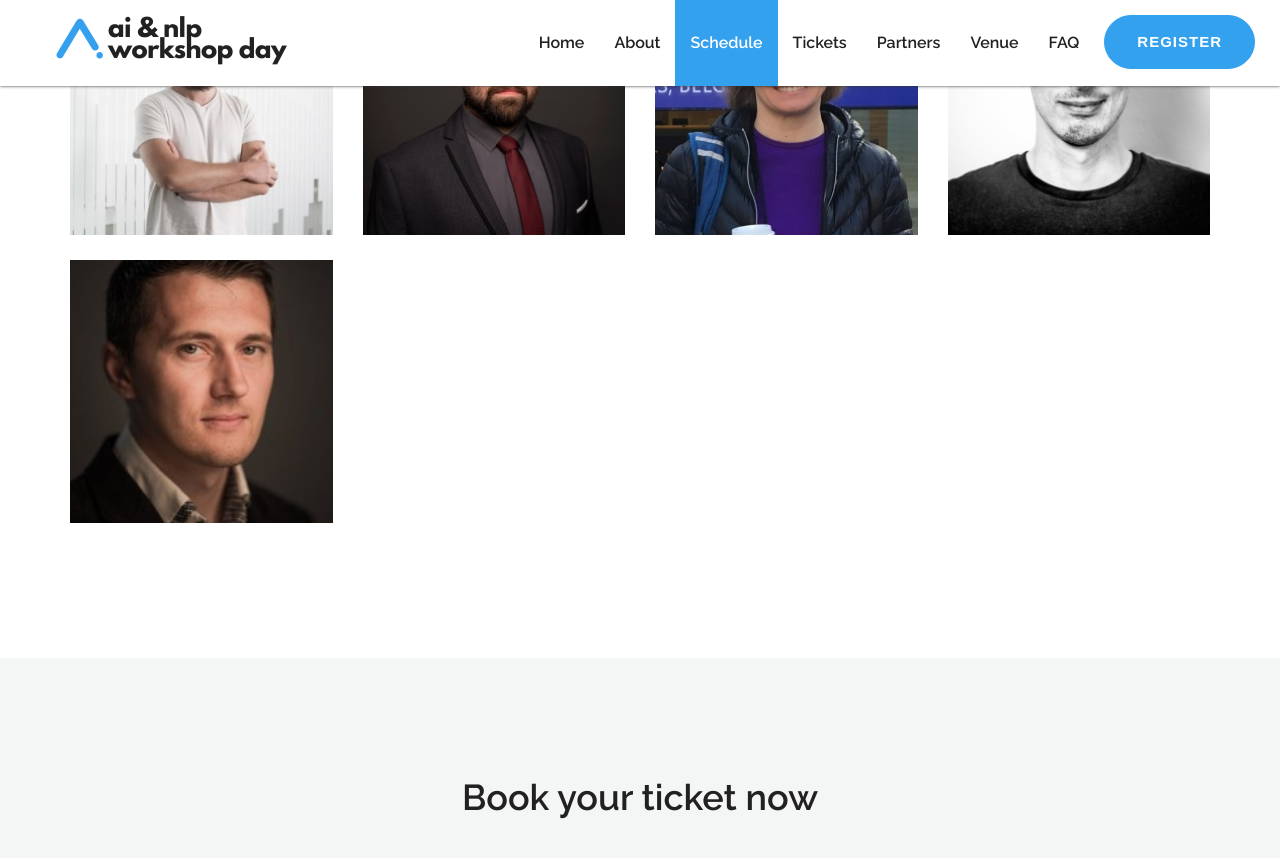
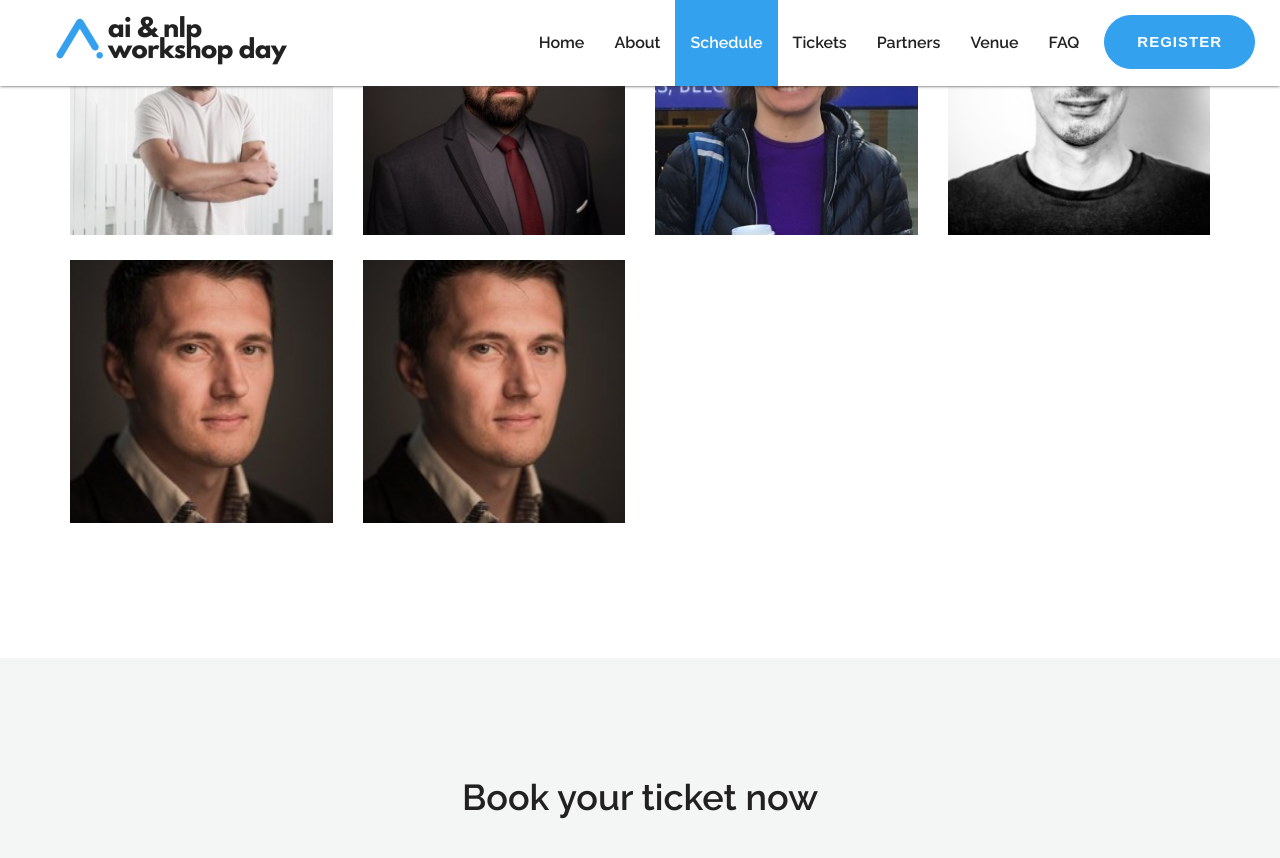
Before and after one commit to nlpday/nlpday-19, a Jekyll site: the page built from index.html, in a window 1280 px wide and 900 px high, scrolled down 5355 px. Shown: the top 858 px of the window. Built offline with Jekyll 4.4.1, drawn with Linux system fonts in a browser that asks for light colours; nearby versions of some CDN libraries; library files that are not in the unit come from our copies.

Commit message:
prelegent

```diff
--- a/_includes/index/schedule.html
+++ b/_includes/index/schedule.html
@@ -313,6 +313,9 @@
                                         <h5>Customer Engineer at Google</h5>
                                         <p>In this session, you will learn how to install and use Kubeflow Pipelines to create a full machine learning application on Kubernetes.Starting with an empty environment, you will create a Kubernetes cluster and install Kubeflow from scratch. Then you will build and run a full pipeline that first trains a model using TensorFlow, then serves the model, and finally deploys a web front-end for interacting with the resulting predictions. You will then move into a notebook to build and run your pipeline using the Python SDK.</p>
                                     </div>
+                                    <div class="col-md-2 col-xs-12 col-sm-3">
+                                    <div class="speaker-img"> <img src="assets/img/speaker/mzylinski.jpg" alt="" class="img-responsive"> </div>
+                                </div>
                                 </div>
                             </div>
                         </div>
--- a/_includes/index/speakers.html
+++ b/_includes/index/speakers.html
@@ -82,6 +82,20 @@
                                                 <div class="speaker-info">
                                                     <h4>Michał Marcińczuk</h4>
                                                     <p>Wrocław University of Technology</p>
+                                                    <ul class="list-inline speaker-social">
+                                                    </ul>
+                                                </div>
+                                            </div>
+                                        </div>
+                                        <div class="col-md-6 col-sm-6" style="
+">
+                                            <div class="speaker-box">
+                                                <div class="img-block">
+                                                    <img src="assets/img/speaker/mm.jpg" alt="" class="img-responsive">
+                                                </div>
+                                                <div class="speaker-info">
+                                                    <h4>Michał Żyliński</h4>
+                                                    <p>Customer Engineer at Google</p>
                                                     <ul class="list-inline speaker-social">
                                                     </ul>
                                                 </div>
```
Also changed, not shown: assets/img/speaker/mzylinski.jpg (added).
